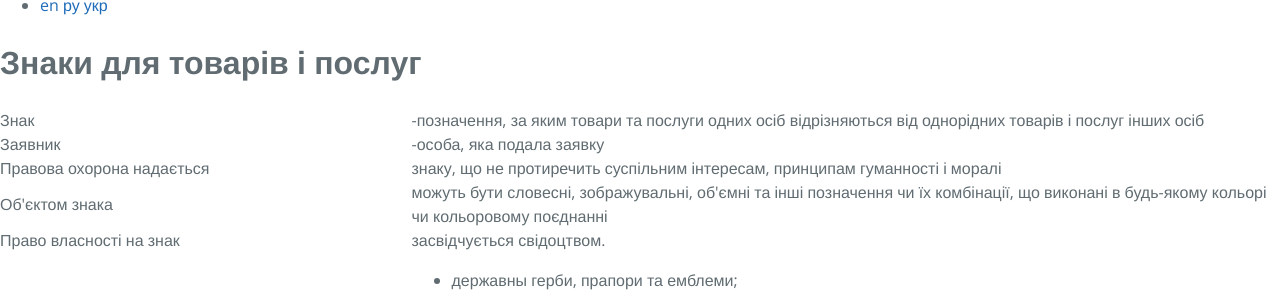
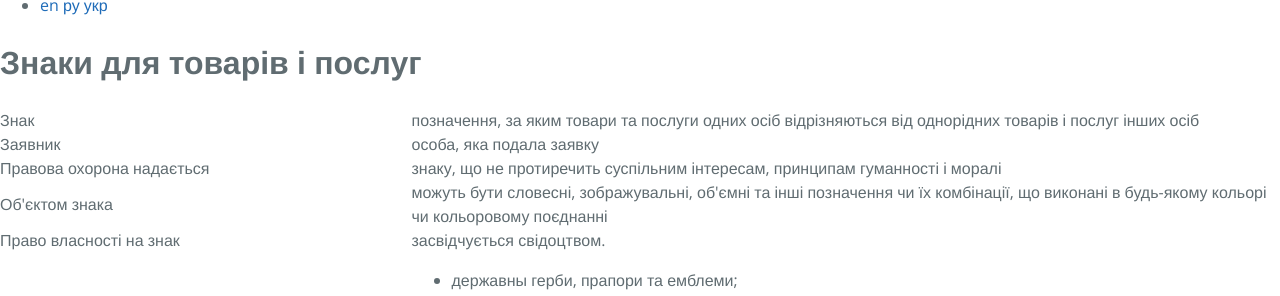
Before and after one commit to Mindshine/patent, a Jekyll site: the page built from _posts/ua/pages/2000-01-01-trademark.html, in a window 1280 px wide. Shown: the part 167-463 px from the top of the page. Built offline with Jekyll 4.4.1, drawn with Linux system fonts in a browser that asks for light colours; Markdown is read by kramdown in place of the engine named in the settings.

```diff
--- a/_posts/ua/pages/2000-01-01-trademark.html
+++ b/_posts/ua/pages/2000-01-01-trademark.html
@@ -6,10 +6,10 @@ lang: ua
 <h1>Знаки для товарів і послуг</h1>
 <table>
   <tr>
-    <td>Знак</td><td>-позначення, за яким товари та послуги одних осіб відрізняються від однорідних товарів і послуг інших осіб</td>
+    <td>Знак</td><td>позначення, за яким товари та послуги одних осіб відрізняються від однорідних товарів і послуг інших осіб</td>
   </tr>
   <tr>
-    <td>Заявник</td><td>-особа, яка подала заявку</td>
+    <td>Заявник</td><td>особа, яка подала заявку</td>
   </tr>
   <tr>
     <td>Правова охорона надається</td><td>знаку, що не протиречить суспільним інтересам, принципам гуманності і моралі</td>
```
